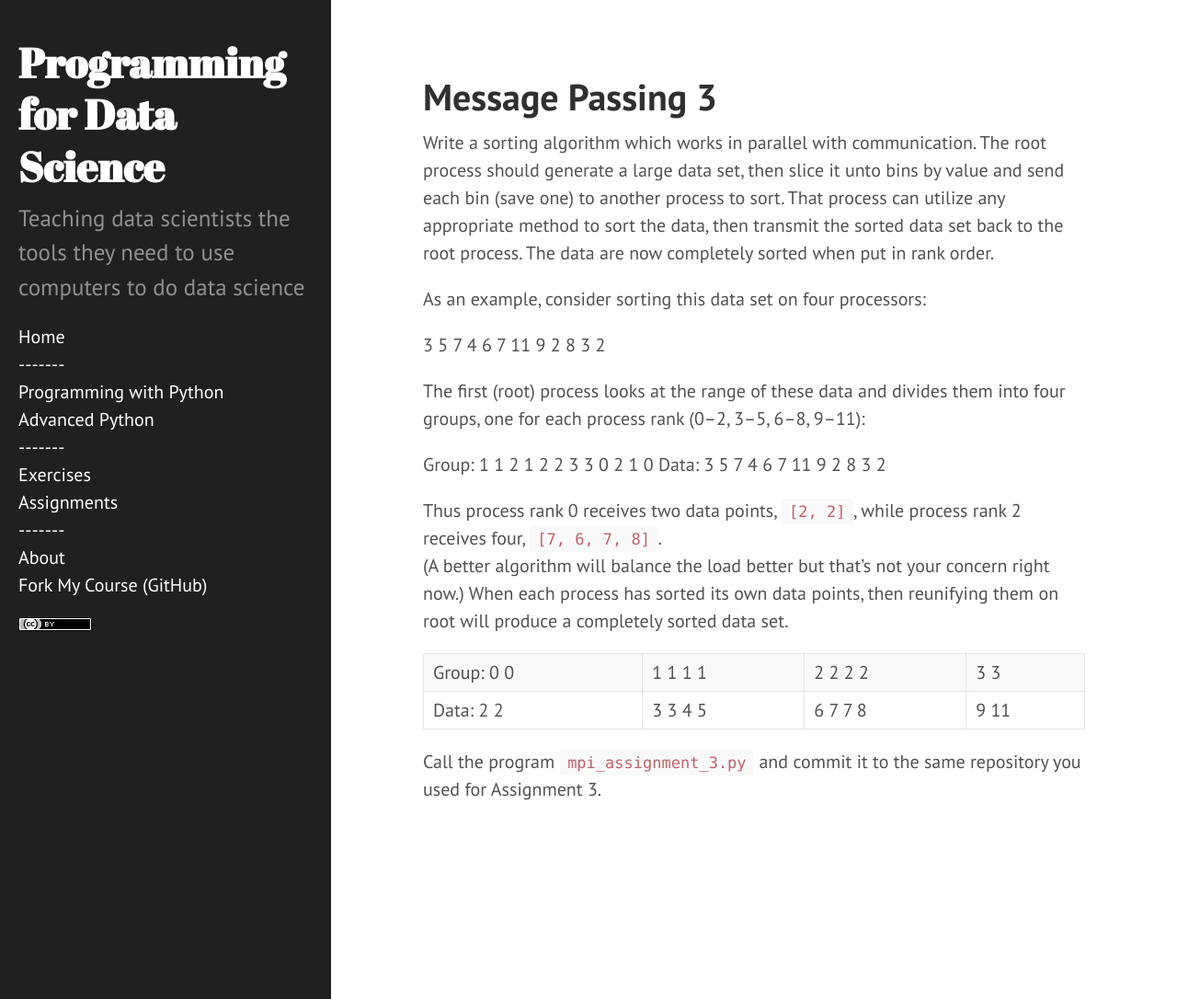
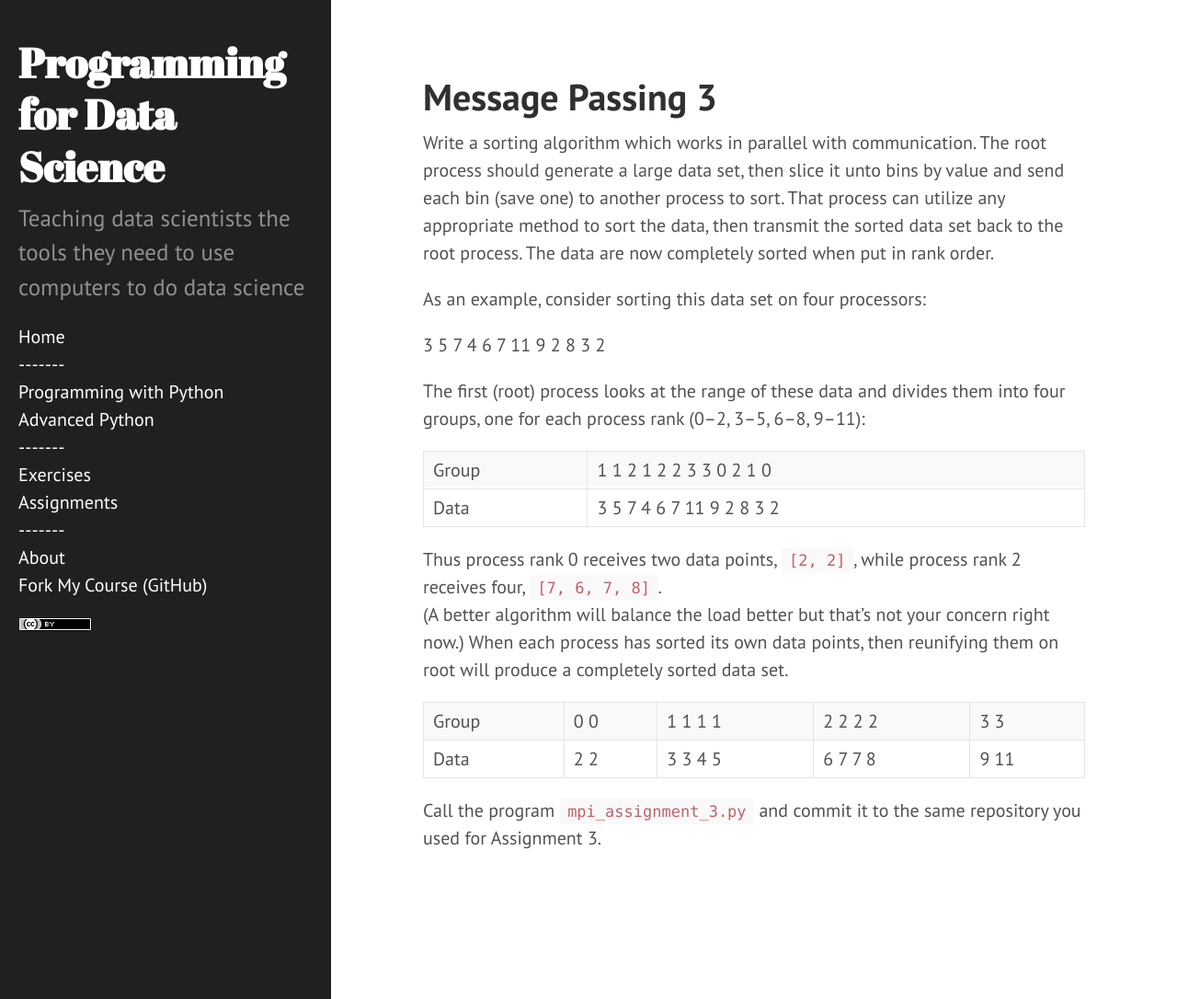
Before and after one commit to nyu-cds/courses, a Jekyll site: the page built from exercises/Mpi-3.md, in a window 1280 px wide and 1086 px high. Shown: the whole window at 92% size. Built offline with Jekyll 4.4.1, drawn with Linux system fonts in a browser that asks for light colours; some of the changed lines change nothing that is shown.

Commit message:
Signed-off-by: Greg Watson <g.watson@computer.org>

```diff
--- a/exercises/Mpi-3.md
+++ b/exercises/Mpi-3.md
@@ -12,14 +12,14 @@ As an example, consider sorting this data set on four processors:
 
 The first (root) process looks at the range of these data and divides them into four groups, one for each process rank (0–2, 3–5, 6–8, 9–11):
 
- Group:  1  1  2  1  2  2  3  3  0  2  1  0
- Data:   3  5  7  4  6  7 11  9  2  8  3  2
+Group |  1  1  2  1  2  2  3  3  0  2  1  0
+Data  |  3  5  7  4  6  7 11  9  2  8  3  2
 
 Thus process rank 0 receives two data points, `[2, 2]`, while process rank 2 receives four, `[7, 6, 7, 8]`.
 (A better algorithm will balance the load better but that's not your concern right now.)  When each process
 has sorted its own data points, then reunifying them on root will produce a completely sorted data set.
 
-  Group:  0  0 | 1  1  1  1 | 2  2  2  2 | 3  3
-  Data:   2  2 | 3  3  4  5 | 6  7  7  8 | 9 11
+Group |  0  0 | 1  1  1  1 | 2  2  2  2 | 3  3
+Data  |  2  2 | 3  3  4  5 | 6  7  7  8 | 9 11
 
 Call the program `mpi_assignment_3.py` and commit it to the same repository you used for Assignment 3.
```
